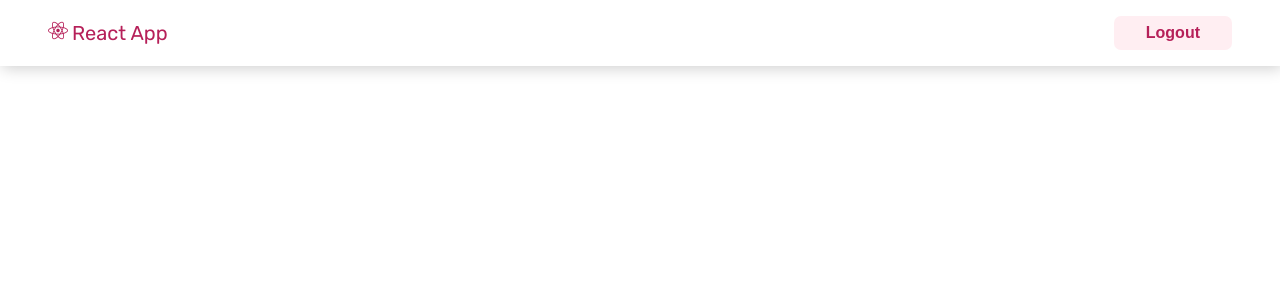
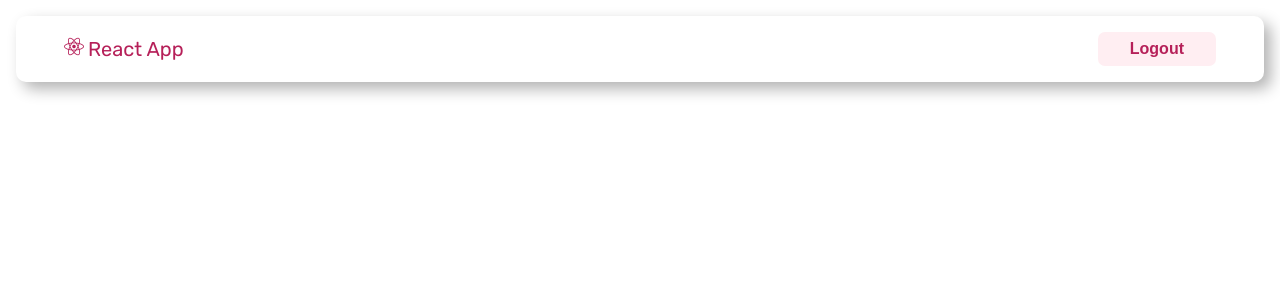
Before and after one commit to raieegulhane/binks-assignment, a React (Create React App) app: page / in a window 1280 px wide. Shown: the top 300 px of the page. Built offline with nearby package versions, Linux system fonts and the light colour scheme.

Commit message:
style updates

```diff
--- a/src/components/navbar/navbar.css
+++ b/src/components/navbar/navbar.css
@@ -1,8 +1,11 @@
 .navbar-wrapper {
+    background-color: var(--color-white);
     color: var(--color-primary);
     font-size: 1.25rem;
     padding: 1rem 3rem;
-    box-shadow: 2px 2px 15px rgba(0, 0, 0, 0.2);
+    border-radius: 10px;
+    margin: 1rem;
+    box-shadow: 7px 7px 15px rgba(0, 0, 0, 0.3);
 }
 
 .navbar-logo {
--- a/src/components/userNameCard/userNameCard.css
+++ b/src/components/userNameCard/userNameCard.css
@@ -1,17 +1,18 @@
 .user-name-card-wrapper {
+    color: var(--color-black);
     text-align: center;
     max-width: 400px;
     padding: 0.75rem 2rem;
     border-radius: 10px;
-    margin: 0.5rem 1rem;
-    box-shadow: 1px 1px 10px rgba(0, 0, 0, 0.2);
+    margin: 1rem auto;
+    box-shadow: 1px 1px 7px rgba(0, 0, 0, 0.15);
     cursor: pointer;
 }
 
 .user-name-card-wrapper:hover {
-    background-color: var(--color-secondary);
+    color: var(--color-primary);
+    transform: scale(1.05);
+    transition: transform 0.5s ease;
+    z-index: 3;
     box-shadow: 1px 1px 9px rgba(0, 0, 0, 0.15);
-    transform: scale(1.05);
-    transition: transform, background-color 0.5s ease;
-    z-index: 3;
 }
--- a/src/styles/utils.css
+++ b/src/styles/utils.css
@@ -6,6 +6,14 @@
 
 .flex-row {
     flex-direction: row;
+}
+
+.flex-col {
+    flex-direction: column;
+}
+
+.flex-justify-sb {
+    justify-content: center;
 }
 
 .flex-justify-sb {
@@ -33,3 +41,20 @@
     transform: scale(1.05);
     transition: transform 0.5s ease;
 }
+
+/* page header */
+.page-header {
+    color: var(--color-primary);
+    text-decoration: underline;
+    width: fit-content;
+    padding: 1rem;
+    margin: auto;
+}
+
+.page-wrapper {
+    background-color: var(--color-white);
+    padding: 1rem;
+    border-radius: 10px;
+    margin: 1rem;
+    box-shadow: 7px 7px 20px rgba(0, 0, 0, 0.3);
+}
--- a/src/styles/variables.css
+++ b/src/styles/variables.css
@@ -8,7 +8,7 @@
     --color-secondary: #ffeef2;
 
     /* gradient */
-    --gradient-background: linear-gradient(#fffcfd, #ffe2ea);
+    --gradient-background: linear-gradient(#ffe9ef, #fffcfd );
 
     /* fonts */
     --font-text: 'Rubik', sans-serif;
```
